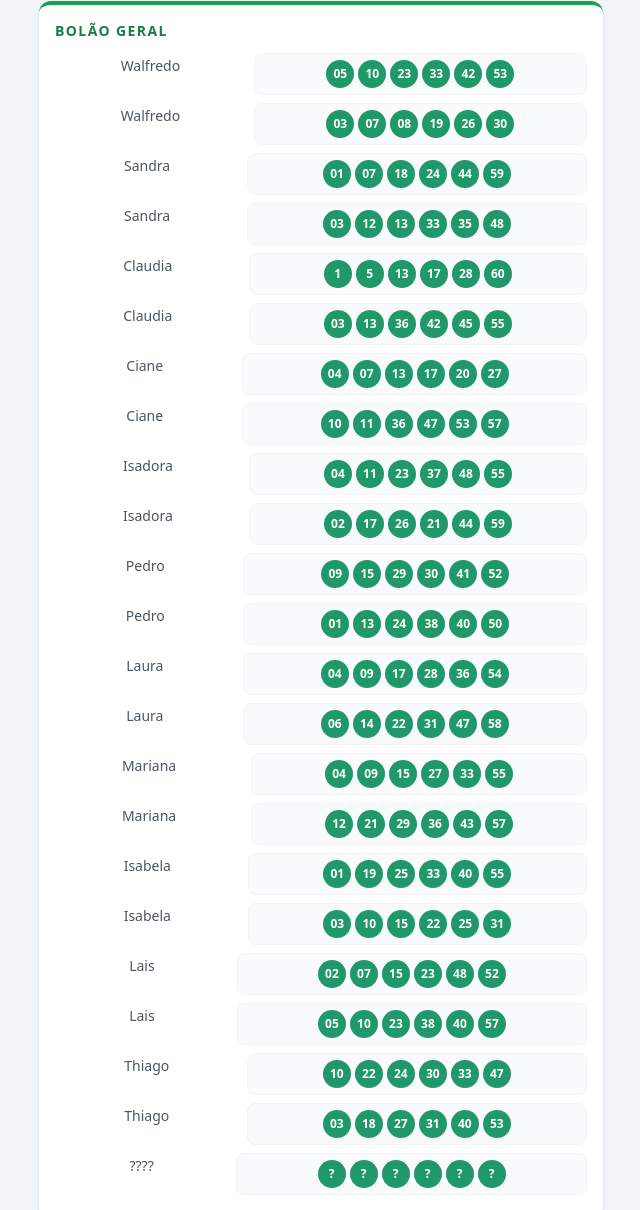
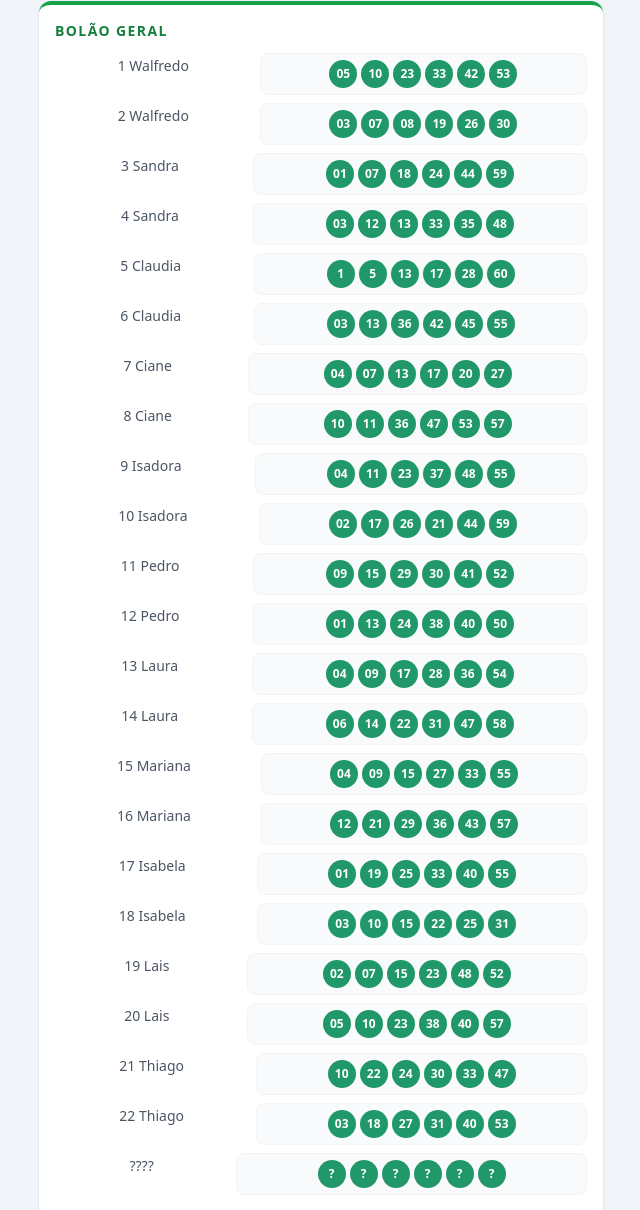
Before and after one commit to walfredo-almeida/mega, a plain HTML site: page MegaSena-geral.html in a window 1280 px wide. Shown: the part 197-1407 px from the top of the page, without its empty margins (25-665 px from the left). Drawn offline with Linux system fonts and the light colour scheme.

Commit message:
Update MegaSena-geral.html

```diff
--- a/MegaSena-geral.html
+++ b/MegaSena-geral.html
@@ -53,156 +53,154 @@
 
     <div id="cartelas-container" class="max-w-6xl mx-auto grid grid-cols-1 md:grid-cols-2 gap-6"><div class="bg-white p-4 rounded-xl shadow border-t-4 border-green-600"><h2 class="font-bold text-green-700 mb-3 uppercase text-sm tracking-widest">Bolão Geral</h2>
                         <div class="flex items-center gap-2 mb-2">
-                             <p class="flex gap-1 justify-center flex-grow text-gray-600 mb-4 text-sm">Walfredo</p>
+                             <p class="flex gap-1 justify-center flex-grow text-gray-600 mb-4 text-sm">1 Walfredo</p>
                             <div class="flex gap-1 bg-gray-50 p-1.5 rounded-lg flex-grow justify-center border border-gray-100">
                                 <span class="ball">05</span><span class="ball">10</span><span class="ball">23</span><span class="ball">33</span><span class="ball">42</span><span class="ball">53</span>
                             </div>
                         </div>
 
                         <div class="flex items-center gap-2 mb-2">
-                             <p class="flex gap-1 justify-center flex-grow text-gray-600 mb-4 text-sm">Walfredo</p>
+                             <p class="flex gap-1 justify-center flex-grow text-gray-600 mb-4 text-sm">2 Walfredo</p>
                             <div class="flex gap-1 bg-gray-50 p-1.5 rounded-lg flex-grow justify-center border border-gray-100">
                                 <span class="ball">03</span><span class="ball">07</span><span class="ball">08</span><span class="ball">19</span><span class="ball">26</span><span class="ball">30</span>
                             </div>
                         </div>
 
                          <div class="flex items-center gap-2 mb-2">
-                             <p class="flex gap-1 justify-center flex-grow text-gray-600 mb-4 text-sm">Sandra</p>
+                             <p class="flex gap-1 justify-center flex-grow text-gray-600 mb-4 text-sm">3 Sandra</p>
                             <div class="flex gap-1 bg-gray-50 p-1.5 rounded-lg flex-grow justify-center border border-gray-100">
                                 <span class="ball">01</span><span class="ball">07</span><span class="ball">18</span><span class="ball">24</span><span class="ball">44</span><span class="ball">59</span>
                             </div>
                         </div>
 
                          <div class="flex items-center gap-2 mb-2">
-                             <p class="flex gap-1 justify-center flex-grow text-gray-600 mb-4 text-sm">Sandra</p>
+                             <p class="flex gap-1 justify-center flex-grow text-gray-600 mb-4 text-sm">4 Sandra</p>
                             <div class="flex gap-1 bg-gray-50 p-1.5 rounded-lg flex-grow justify-center border border-gray-100">
                                 <span class="ball">03</span><span class="ball">12</span><span class="ball">13</span><span class="ball">33</span><span class="ball">35</span><span class="ball">48</span>
                             </div>
                         </div>
 
                         <div class="flex items-center gap-2 mb-2">
-                             <p class="flex gap-1 justify-center flex-grow text-gray-600 mb-4 text-sm">Claudia</p>
+                             <p class="flex gap-1 justify-center flex-grow text-gray-600 mb-4 text-sm">5 Claudia</p>
                             <div class="flex gap-1 bg-gray-50 p-1.5 rounded-lg flex-grow justify-center border border-gray-100">
                                 <span class="ball">1</span><span class="ball">5</span><span class="ball">13</span><span class="ball">17</span><span class="ball">28</span><span class="ball">60</span>
                             </div>
                         </div>
 
                         <div class="flex items-center gap-2 mb-2">
-                              <p class="flex gap-1 justify-center flex-grow text-gray-600 mb-4 text-sm">Claudia</p>
+                              <p class="flex gap-1 justify-center flex-grow text-gray-600 mb-4 text-sm">6 Claudia</p>
                             <div class="flex gap-1 bg-gray-50 p-1.5 rounded-lg flex-grow justify-center border border-gray-100">
                                 <span class="ball">03</span><span class="ball">13</span><span class="ball">36</span><span class="ball">42</span><span class="ball">45</span><span class="ball">55</span>
                             </div>
                         </div>
 
                         <div class="flex items-center gap-2 mb-2">
-                              <p class="flex gap-1 justify-center flex-grow text-gray-600 mb-4 text-sm">Ciane</p>
+                              <p class="flex gap-1 justify-center flex-grow text-gray-600 mb-4 text-sm">7 Ciane</p>
                             <div class="flex gap-1 bg-gray-50 p-1.5 rounded-lg flex-grow justify-center border border-gray-100">
                                 <span class="ball">04</span><span class="ball">07</span><span class="ball">13</span><span class="ball">17</span><span class="ball">20</span><span class="ball">27</span>
                             </div>
                         </div>
 
                         <div class="flex items-center gap-2 mb-2">
-                            <p class="flex gap-1 justify-center flex-grow text-gray-600 mb-4 text-sm">Ciane</p>
+                            <p class="flex gap-1 justify-center flex-grow text-gray-600 mb-4 text-sm">8 Ciane</p>
                             <div class="flex gap-1 bg-gray-50 p-1.5 rounded-lg flex-grow justify-center border border-gray-100">
                                 <span class="ball">10</span><span class="ball">11</span><span class="ball">36</span><span class="ball">47</span><span class="ball">53</span><span class="ball">57</span>
                             </div>
                         </div>
 
                         <div class="flex items-center gap-2 mb-2">
-                            <p class="flex gap-1 justify-center flex-grow text-gray-600 mb-4 text-sm">Isadora</p>
+                            <p class="flex gap-1 justify-center flex-grow text-gray-600 mb-4 text-sm">9 Isadora</p>
                             <div class="flex gap-1 bg-gray-50 p-1.5 rounded-lg flex-grow justify-center border border-gray-100">
                                 <span class="ball">04</span><span class="ball">11</span><span class="ball">23</span><span class="ball">37</span><span class="ball">48</span><span class="ball">55</span>
                             </div>
                         </div>
 
                         <div class="flex items-center gap-2 mb-2">
-                           <p class="flex gap-1 justify-center flex-grow text-gray-600 mb-4 text-sm">Isadora</p>
+                           <p class="flex gap-1 justify-center flex-grow text-gray-600 mb-4 text-sm">10 Isadora</p>
                             <div class="flex gap-1 bg-gray-50 p-1.5 rounded-lg flex-grow justify-center border border-gray-100">
                                 <span class="ball">02</span><span class="ball">17</span><span class="ball">26</span><span class="ball">21</span><span class="ball">44</span><span class="ball">59</span>
                             </div>
                         </div>
 
                         <div class="flex items-center gap-2 mb-2">
-                            <p class="flex gap-1 justify-center flex-grow text-gray-600 mb-4 text-sm">Pedro</p>
+                            <p class="flex gap-1 justify-center flex-grow text-gray-600 mb-4 text-sm">11 Pedro</p>
                             <div class="flex gap-1 bg-gray-50 p-1.5 rounded-lg flex-grow justify-center border border-gray-100">
                                 <span class="ball">09</span><span class="ball">15</span><span class="ball">29</span><span class="ball">30</span><span class="ball">41</span><span class="ball">52</span>
                             </div>
                         </div>
 
                         <div class="flex items-center gap-2 mb-2">
-                             <p class="flex gap-1 justify-center flex-grow text-gray-600 mb-4 text-sm">Pedro</p>
+                             <p class="flex gap-1 justify-center flex-grow text-gray-600 mb-4 text-sm">12 Pedro</p>
                             <div class="flex gap-1 bg-gray-50 p-1.5 rounded-lg flex-grow justify-center border border-gray-100">
                                 <span class="ball">01</span><span class="ball">13</span><span class="ball">24</span><span class="ball">38</span><span class="ball">40</span><span class="ball">50</span>
                             </div>
                         </div>
 
                         <div class="flex items-center gap-2 mb-2">
-                            <p class="flex gap-1 justify-center flex-grow text-gray-600 mb-4 text-sm">Laura</p>
+                            <p class="flex gap-1 justify-center flex-grow text-gray-600 mb-4 text-sm">13 Laura</p>
                             <div class="flex gap-1 bg-gray-50 p-1.5 rounded-lg flex-grow justify-center border border-gray-100">
                                 <span class="ball">04</span><span class="ball">09</span><span class="ball">17</span><span class="ball">28</span><span class="ball">36</span><span class="ball">54</span>
                             </div>
                         </div>
 
                         <div class="flex items-center gap-2 mb-2">
-                            <p class="flex gap-1 justify-center flex-grow text-gray-600 mb-4 text-sm">Laura</p>
+                            <p class="flex gap-1 justify-center flex-grow text-gray-600 mb-4 text-sm">14 Laura</p>
                             <div class="flex gap-1 bg-gray-50 p-1.5 rounded-lg flex-grow justify-center border border-gray-100">
                                 <span class="ball">06</span><span class="ball">14</span><span class="ball">22</span><span class="ball">31</span><span class="ball">47</span><span class="ball">58</span>
                             </div>
                         </div>
 
                         <div class="flex items-center gap-2 mb-2">
-                            <p class="flex gap-1 justify-center flex-grow text-gray-600 mb-4 text-sm">Mariana</p>
+                            <p class="flex gap-1 justify-center flex-grow text-gray-600 mb-4 text-sm">15 Mariana</p>
                             <div class="flex gap-1 bg-gray-50 p-1.5 rounded-lg flex-grow justify-center border border-gray-100">
                                 <span class="ball">04</span><span class="ball">09</span><span class="ball">15</span><span class="ball">27</span><span class="ball">33</span><span class="ball">55</span>
                             </div>
                         </div>
 
                         <div class="flex items-center gap-2 mb-2">
-                            <p class="flex gap-1 justify-center flex-grow text-gray-600 mb-4 text-sm">Mariana</p>
+                            <p class="flex gap-1 justify-center flex-grow text-gray-600 mb-4 text-sm">16 Mariana</p>
                             <div class="flex gap-1 bg-gray-50 p-1.5 rounded-lg flex-grow justify-center border border-gray-100">
                                 <span class="ball">12</span><span class="ball">21</span><span class="ball">29</span><span class="ball">36</span><span class="ball">43</span><span class="ball">57</span>
                             </div>
                         </div>
 
                         <div class="flex items-center gap-2 mb-2">
-                             <p class="flex gap-1 justify-center flex-grow text-gray-600 mb-4 text-sm">Isabela</p>
+                             <p class="flex gap-1 justify-center flex-grow text-gray-600 mb-4 text-sm">17 Isabela</p>
                             <div class="flex gap-1 bg-gray-50 p-1.5 rounded-lg flex-grow justify-center border border-gray-100">
                                 <span class="ball">01</span><span class="ball">19</span><span class="ball">25</span><span class="ball">33</span><span class="ball">40</span><span class="ball">55</span>
                             </div>
                         </div>
 
                         <div class="flex items-center gap-2 mb-2">
-                            <p class="flex gap-1 justify-center flex-grow text-gray-600 mb-4 text-sm">Isabela</p>
+                            <p class="flex gap-1 justify-center flex-grow text-gray-600 mb-4 text-sm">18 Isabela</p>
                             <div class="flex gap-1 bg-gray-50 p-1.5 rounded-lg flex-grow justify-center border border-gray-100">
                                 <span class="ball">03</span><span class="ball">10</span><span class="ball">15</span><span class="ball">22</span><span class="ball">25</span><span class="ball">31</span>
                             </div>
                         </div>
 
                         <div class="flex items-center gap-2 mb-2">
-                            <p class="flex gap-1 justify-center flex-grow text-gray-600 mb-4 text-sm">Lais</p>
+                            <p class="flex gap-1 justify-center flex-grow text-gray-600 mb-4 text-sm">19 Lais</p>
                             <div class="flex gap-1 bg-gray-50 p-1.5 rounded-lg flex-grow justify-center border border-gray-100">
                                 <span class="ball">02</span><span class="ball">07</span><span class="ball">15</span><span class="ball">23</span><span class="ball">48</span><span class="ball">52</span>
                             </div>
                         </div>
 
                         <div class="flex items-center gap-2 mb-2">
-                            <p class="flex gap-1 justify-center flex-grow text-gray-600 mb-4 text-sm">Lais</p>
+                            <p class="flex gap-1 justify-center flex-grow text-gray-600 mb-4 text-sm">20 Lais</p>
                             <div class="flex gap-1 bg-gray-50 p-1.5 rounded-lg flex-grow justify-center border border-gray-100">
                                 <span class="ball">05</span><span class="ball">10</span><span class="ball">23</span><span class="ball">38</span><span class="ball">40</span><span class="ball">57</span>
                             </div>
                         </div>
 
-
-
                         <div class="flex items-center gap-2 mb-2">
-                            <p class="flex gap-1 justify-center flex-grow text-gray-600 mb-4 text-sm">Thiago</p>
+                            <p class="flex gap-1 justify-center flex-grow text-gray-600 mb-4 text-sm">21 Thiago</p>
                              <div class="flex gap-1 bg-gray-50 p-1.5 rounded-lg flex-grow justify-center border border-gray-100">
                                <span class="ball">10</span><span class="ball">22</span><span class="ball">24</span><span class="ball">30</span><span class="ball">33</span><span class="ball">47</span>
                             </div>
                         </div>
 
                         <div class="flex items-center gap-2 mb-2">
-                             <p class="flex gap-1 justify-center flex-grow text-gray-600 mb-4 text-sm">Thiago</p>
+                             <p class="flex gap-1 justify-center flex-grow text-gray-600 mb-4 text-sm">22 Thiago</p>
                             <div class="flex gap-1 bg-gray-50 p-1.5 rounded-lg flex-grow justify-center border border-gray-100">
                                 <span class="ball">03</span><span class="ball">18</span><span class="ball">27</span><span class="ball">31</span><span class="ball">40</span><span class="ball">53</span>
                             </div>
```
